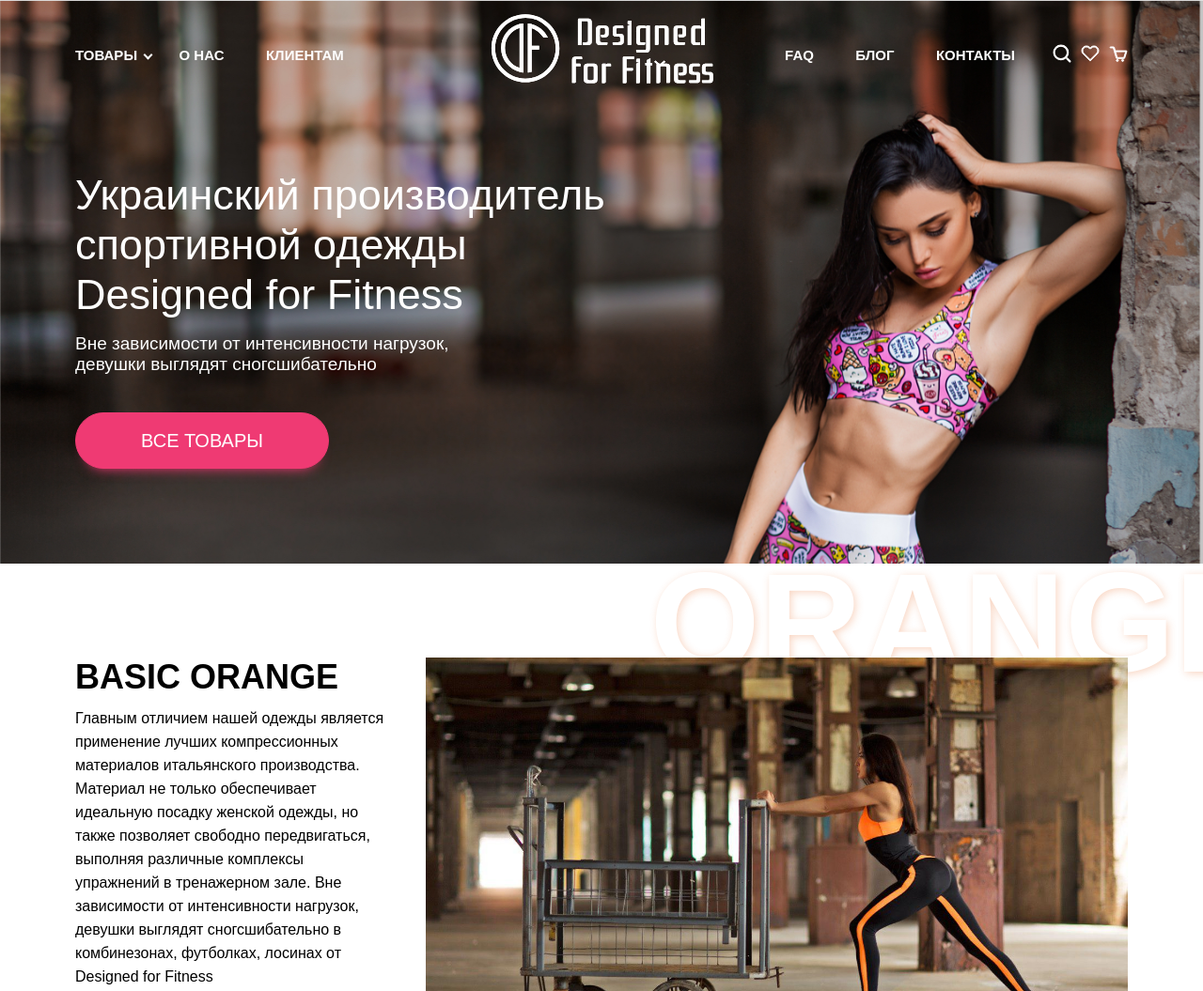
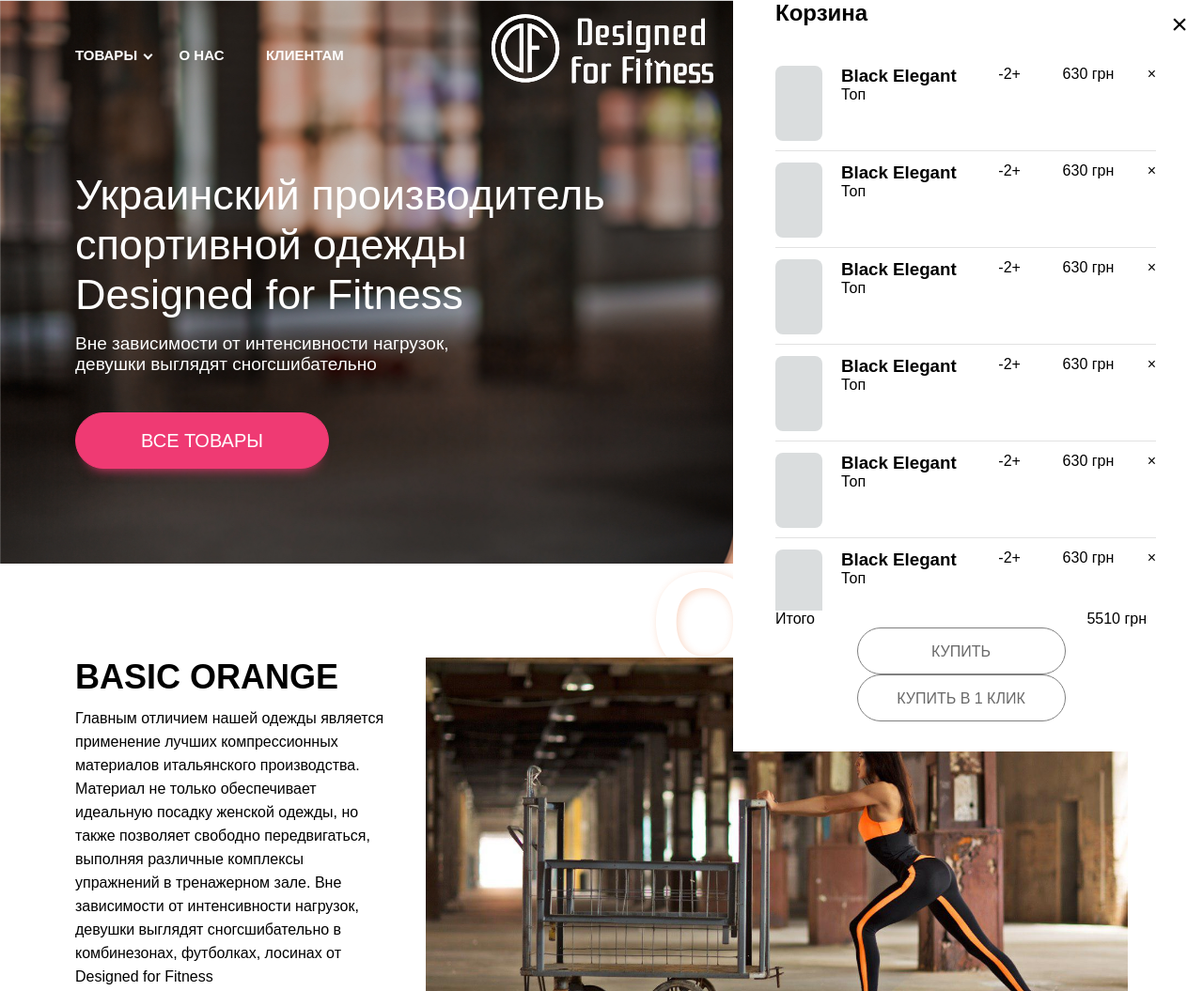
Before and after one commit to zvo-agency/dfstore-frontend, a website: page src/html/pages/index.html in a window 1280 px wide. Shown: the top 1055 px of the page at 94% size. Drawn offline with nearby package versions, Linux system fonts and the light colour scheme; files that its build step writes are made by us from their sources; files whose address does not match are found by name.

Commit message:
Markup for c-cart

```diff
--- /dev/null
+++ b/src/html/containers/_c-cart.html
@@ -0,0 +1,48 @@
+<div class="c-cart">
+  <div class="c-cart__closeButton">×</div>
+  <div class="c-cart__innerFlex">
+    <div class="c-cart__header">
+      <h2>Корзина</h2>
+    </div>
+    <div class="c-cart__body">
+      <div class="c-cart__bodyScrollable">
+        <div class="c-cart__itemsList">
+          @@include('_c-cartItem.html')
+          @@include('_c-cartItem.html')
+          @@include('_c-cartItem.html')
+          @@include('_c-cartItem.html')
+          @@include('_c-cartItem.html')
+          @@include('_c-cartItem.html')
+          @@include('_c-cartItem.html')
+          @@include('_c-cartItem.html')
+          @@include('_c-cartItem.html')
+        </div>
+      </div>
+    </div>
+    <div class="c-cart__footer">
+      <div class="c-cart__finalSum">
+        <div>Итого</div>
+        <div>
+          <span>5510</span>
+          <span>грн</span>
+        </div>
+      </div>
+      <div class="c-cart__buttonWrap">
+        @@include('_c-button.html', {
+          "openTag": "a href=\"/products.html\"",
+          "closeTag": "a",
+          "text": "Купить",
+          "modificators": "c-button--small"
+        })
+      </div>
+      <div class="c-cart__buttonWrap">
+        @@include('_c-button.html', {
+          "openTag": "a href=\"/products.html\"",
+          "closeTag": "a",
+          "text": "Купить в 1 клик",
+          "modificators": "c-button--small"
+        })
+      </div>
+    </div>
+  </div>
+</div>
--- /dev/null
+++ b/src/html/containers/_c-cartItem.html
@@ -0,0 +1,21 @@
+<div class="c-cartItem">
+  <div class="c-cartItem__row">
+    <div class="c-cartItem__column">
+      <div class="c-cartItem__image"></div>
+      <div class="c-cartItem__info">
+        <h3>Black Elegant</h3>
+        <p>Топ</p>
+      </div>
+    </div>
+    <div class="c-cartItem__column">
+      @@include('_c-voter.html')
+    </div>
+    <div class="c-cartItem__column">
+      <div class="c-cartItem__price">
+        <span>630</span>
+        <span>грн</span>
+      </div>
+    </div>
+  </div>
+  <div class="c-cartItem__deleteButton">×</div>
+</div>
--- /dev/null
+++ b/src/html/containers/_c-voter.html
@@ -0,0 +1,7 @@
+<div class="c-voter">
+  <div class="c-voter__row">
+    <div class="c-voter__button c-voter__button--left">-</div>
+    <div class="c-voter__count">2</div>
+    <div class="c-voter__button c-voter__button--right">+</div>
+  </div>
+</div>
--- a/src/html/pages/index.html
+++ b/src/html/pages/index.html
@@ -2,6 +2,7 @@
   "title": "Верстка. Одежда Designed for Fitness для занятий в тренажерном зале"
 })
 <body>
+@@include('../containers/_c-cart.html')
 @@include('../containers/_c-header.html')
 @@include('../containers/_c-extendedNav.html')
 @@include('../containers/_c-slider.html')
--- /dev/null
+++ b/src/scss/containers/_c-cart.scss
@@ -0,0 +1,84 @@
+.c-cart {
+  $headerHeight: 70px;
+  $footerHeight: 150px;
+  $paddingLeft: 45px;
+  $paddingRight: 60px;
+  position: fixed;
+  top: 0;
+  right: 0;
+  bottom: 0;
+  width: 500px;
+  background-color: white;
+  z-index: 1000;
+  .c-cartItem {
+    &:not(:last-child) {
+      border-bottom: 1px solid #e2e2e2;
+      margin-bottom: 12px;
+      padding-bottom: 10px;
+    }
+  }
+  &__closeButton {
+    position: absolute;
+    font-size: 30px;
+    top: 10px;
+    right: 10px;
+    height: 30px;
+    width: 30px;
+    text-align: center;
+    line-height: 32px;
+    cursor: pointer;
+  }
+  &__innerFlex {
+    position: absolute;
+    top: 0;
+    right: $paddingRight;
+    bottom: 0;
+    left: $paddingLeft;
+    display: flex;
+    flex-direction: column;
+  }
+  &__header {
+    position: absolute;
+    top: 0;
+    right: 0;
+    height: $headerHeight;
+    left: 0;
+  }
+  &__body {
+    position: absolute;
+    top: $headerHeight;
+    right: -$paddingRight + 10;
+    bottom: $footerHeight;
+    left: 0px;
+  }
+  &__bodyScrollable {
+    position: absolute;
+    top: 0;
+    right: 0;
+    bottom: 0;
+    left: 0;
+    overflow: auto;
+  }
+  &__itemsList {
+    padding-right: 40px;
+  }
+  &__footer {
+    position: absolute;
+    height: $footerHeight;
+    right: 0;
+    bottom: 0;
+    left: 0;
+  }
+  &__buttonWrap {
+    text-align: center;
+  }
+  &__finalSum {
+    display: flex;
+    div {
+      flex-grow: 1;
+      &:nth-child(2) {
+        text-align: right;
+      }
+    }
+  }
+}
--- /dev/null
+++ b/src/scss/containers/_c-cartItem.scss
@@ -0,0 +1,25 @@
+.c-cartItem {
+  &__row {
+    display: flex;
+  }
+  &__column {
+    flex-grow: 1;
+    &:first-child {
+      display: flex;
+    }
+  }
+  &__deleteButton {
+    position: absolute;
+    top: 0;
+    right: 0;
+  }
+  &__image {
+    width: 50px;
+    height: 80px;
+    border-radius: 8px;
+    background-color: #daddde;
+  }
+  &__info {
+    padding-left: 20px;
+  }
+}
--- /dev/null
+++ b/src/scss/containers/_c-voter.scss
@@ -0,0 +1,5 @@
+.c-voter {
+  &__row {
+    display: flex;
+  }
+}
--- a/src/scss/styles.scss
+++ b/src/scss/styles.scss
@@ -20,3 +20,6 @@
 @import 'containers/_c-navButton';
 @import 'containers/_c-breadcrumbs';
 @import 'containers/_c-containerWithSidenav';
+@import 'containers/_c-cart';
+@import 'containers/_c-cartItem';
+@import 'containers/_c-voter';
```
Also changed, not shown: 1 other file.
